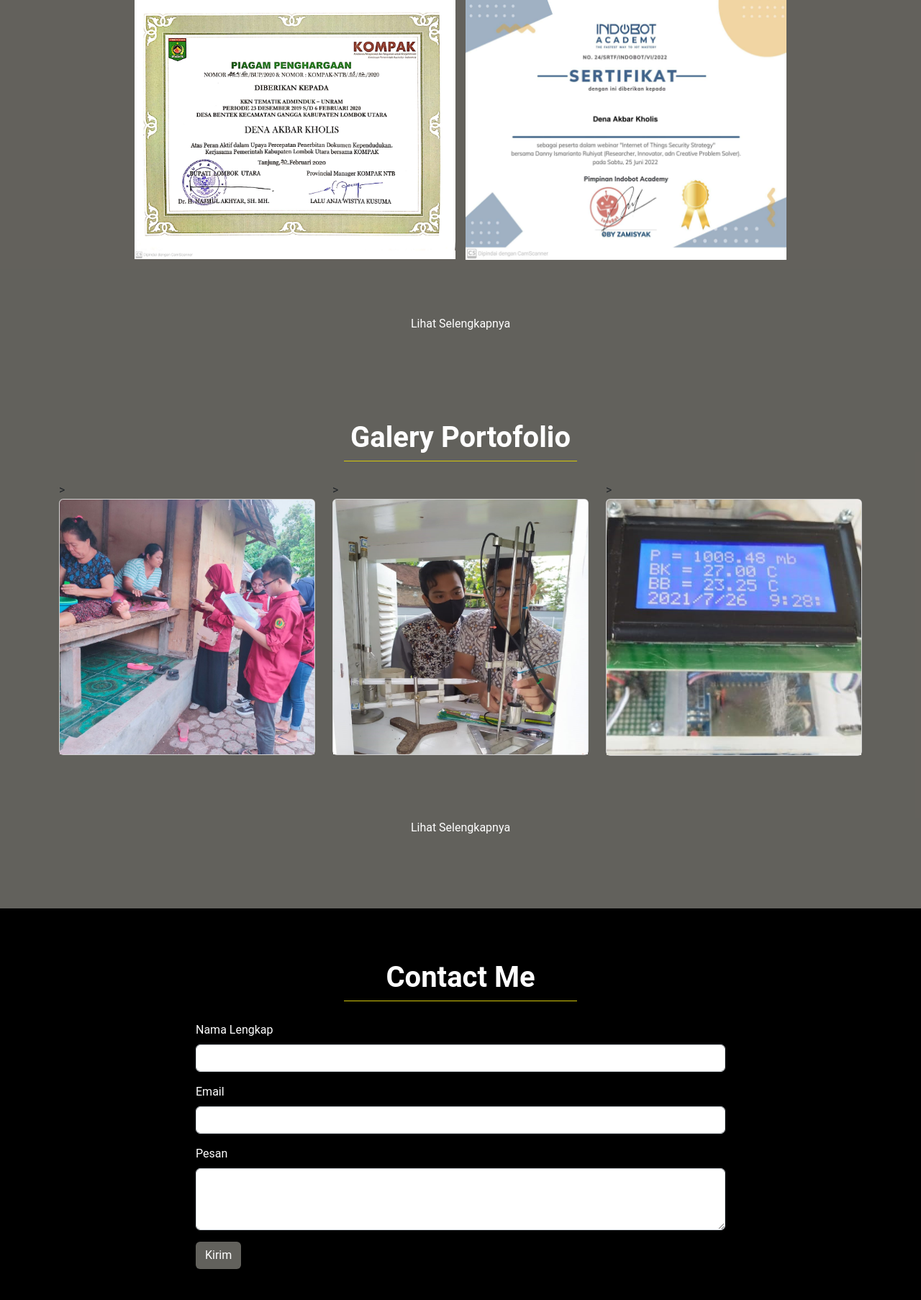
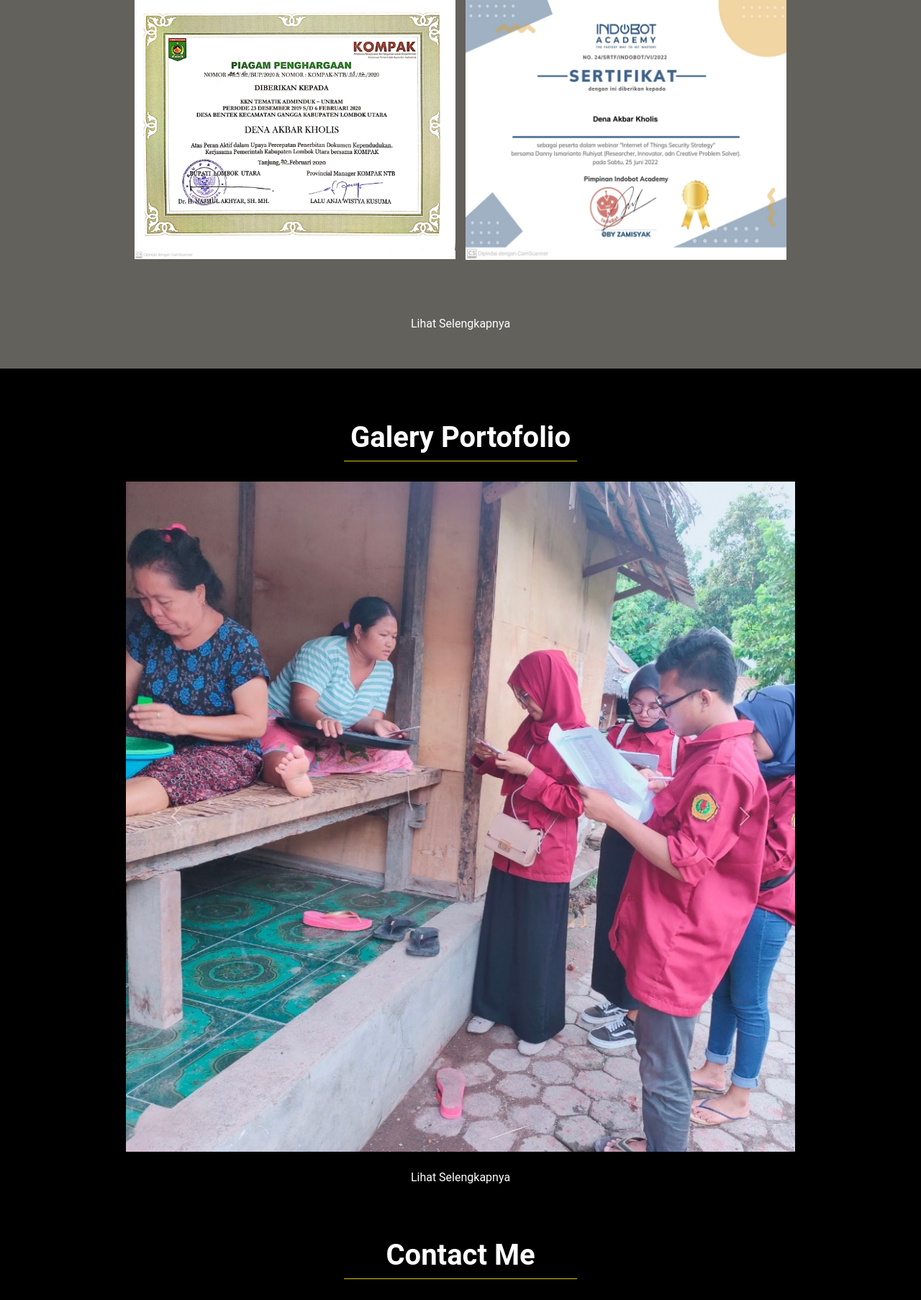
Before and after one commit to denaakbarkholis/denaakbarkholis.github.io, a PHP site: page / in a window 1280 px wide. Shown: the part 2929-4735 px from the top of the page at 72% size. Run offline with PHP 8.4, Linux system fonts and the light colour scheme; some libraries are stand-ins or nearby versions.

Commit message:
new slider

```diff
--- a/assets/styles.css
+++ b/assets/styles.css
@@ -165,9 +165,8 @@ hr {
 /* end sertifikat */
 
 /* galery */
-#galery {
-  padding-bottom: 100px;
-  background-color: var(--secondaryColor) !important;
+.c-width {
+  width: 50% !important;
 }
 /* end galery */
 
--- a/index.html
+++ b/index.html
@@ -412,53 +412,27 @@
             </div>
           </div>
 
-          <div class="row pb-3">
-            <div
-              class="col-md-4 mb-5"
-              data-aos="fade-up"
-              data-aos-duration="1000"
-            >
-              >
-              <div class="card">
-                <img
-                  src="konten/galery/kkn1.jpg"
-                  class="card-img-top"
-                  alt="kkn"
-                />
+          <div id="carouselExampleControls" class="carousel slide col-lg-10 col-md-10 mx-auto" data-bs-ride="carousel">
+            <div class="carousel-inner">
+              <div class="carousel-item active">
+                <img src="konten/galery/kkn1.jpg" class="d-block w-100" alt="img thumbnail">
+              </div>
+              <div class="carousel-item">
+                <img src="konten/galery/pkl 1.jpg" class="d-block w-100" alt="img thumbnail">
+              </div>
+              <div class="carousel-item">
+                <img src="konten/galery/skr2.jpg" class="d-block w-100" alt="img thumbnail">
               </div>
             </div>
-
-            <div
-              class="col-md-4 mb-5"
-              data-aos="fade-down"
-              data-aos-duration="2000"
-            >
-              >
-              <div class="card">
-                <img
-                  src="konten/galery/pkl 1.jpg"
-                  class="card-img-top"
-                  alt="pkl"
-                />
-              </div>
-            </div>
-
-            <div
-              class="col-md-4 mb-5"
-              data-aos="fade-up"
-              data-aos-duration="3000"
-            >
-              >
-              <div class="card">
-                <img
-                  src="konten/galery/skr2.jpg"
-                  class="card-img-top"
-                  alt="skripsi"
-                />
-              </div>
-            </div>
+            <button class="carousel-control-prev" type="button" data-bs-target="#carouselExampleControls" data-bs-slide="prev">
+              <span class="carousel-control-prev-icon" aria-hidden="true"></span>
+              <span class="visually-hidden">Previous</span>
+            </button>
+            <button class="carousel-control-next" type="button" data-bs-target="#carouselExampleControls" data-bs-slide="next">
+              <span class="carousel-control-next-icon" aria-hidden="true"></span>
+              <span class="visually-hidden">Next</span>
+            </button>
           </div>
-        </div>
         <br />
         <div class="link-page text-center">
           <a href="konten/galeri.html">Lihat Selengkapnya</a>
```
